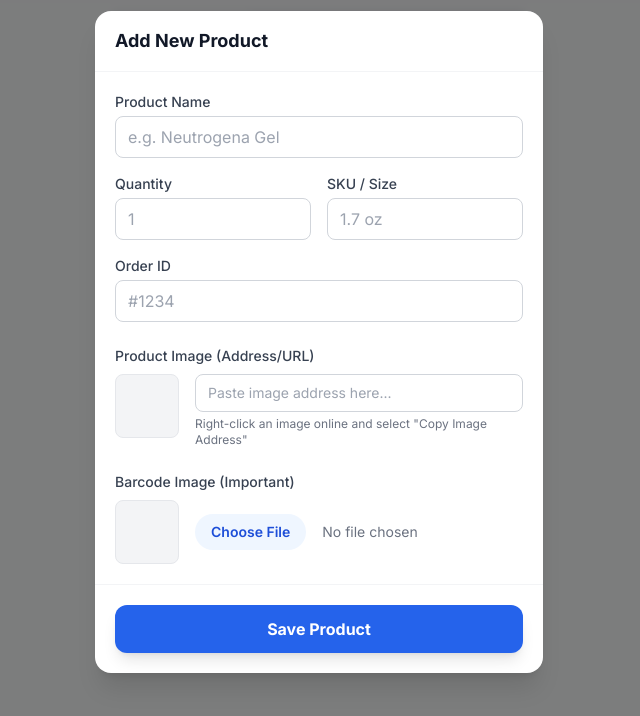
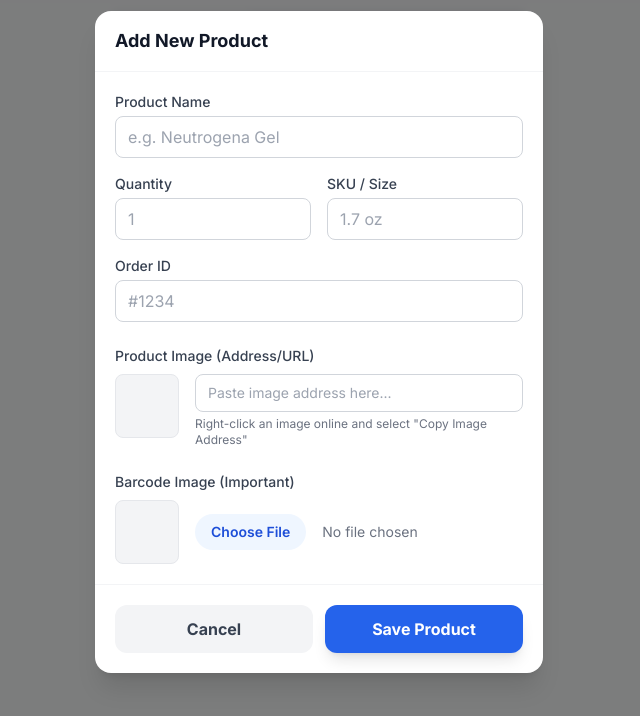
Before and after one commit to adaniyal-netizen/Available-Inventory, a plain HTML site: page index.html in a window 1280 px wide. Both pictures are taken after a click on the button "Add New Product". Shown: the part 58-774 px from the top of the page, without its empty margins (321-961 px from the left). Drawn offline with nearby package versions, Linux system fonts and the light colour scheme.

Commit message:
Add files via upload

```diff
--- a/index.html
+++ b/index.html
@@ -55,7 +55,7 @@
         </div>
     </nav>
 
-    <!-- Filter Bar (New) -->
+    <!-- Filter Bar -->
     <div class="max-w-md mx-auto px-4 pt-4 pb-1">
         <div class="flex p-1 bg-gray-200 rounded-lg">
             <button onclick="setFilter('all')" id="filter-all" class="flex-1 py-1.5 text-xs sm:text-sm font-medium rounded-md bg-white shadow-sm text-gray-900 transition-all">All (0)</button>
@@ -138,7 +138,8 @@
 
                     <div class="px-5 py-4 border-b border-gray-100 flex justify-between items-center">
                         <h3 class="text-lg font-bold text-gray-900">Add New Product</h3>
-                        <button onclick="closeAddModal()" class="text-gray-400 hover:text-gray-600">
+                        <!-- Top Cross Button -->
+                        <button onclick="closeAddModal()" class="text-gray-400 hover:text-gray-600 p-2 rounded-full hover:bg-gray-100 transition-colors">
                             <i data-lucide="x" class="w-6 h-6"></i>
                         </button>
                     </div>
@@ -196,8 +197,11 @@
 
                     </div>
 
-                    <div class="p-5 border-t border-gray-100">
-                        <button onclick="saveNewProduct()" class="w-full bg-blue-600 hover:bg-blue-700 text-white font-bold py-3 rounded-xl shadow-lg active:scale-[0.98] transition-all">
+                    <div class="p-5 border-t border-gray-100 flex gap-3">
+                        <button onclick="closeAddModal()" class="flex-1 bg-gray-100 hover:bg-gray-200 text-gray-700 font-bold py-3 rounded-xl transition-all">
+                            Cancel
+                        </button>
+                        <button onclick="saveNewProduct()" class="flex-1 bg-blue-600 hover:bg-blue-700 text-white font-bold py-3 rounded-xl shadow-lg active:scale-[0.98] transition-all">
                             Save Product
                         </button>
                     </div>
```
